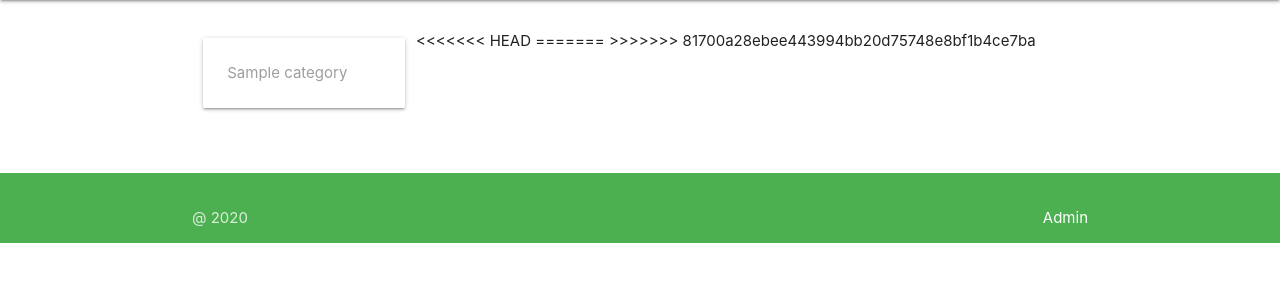
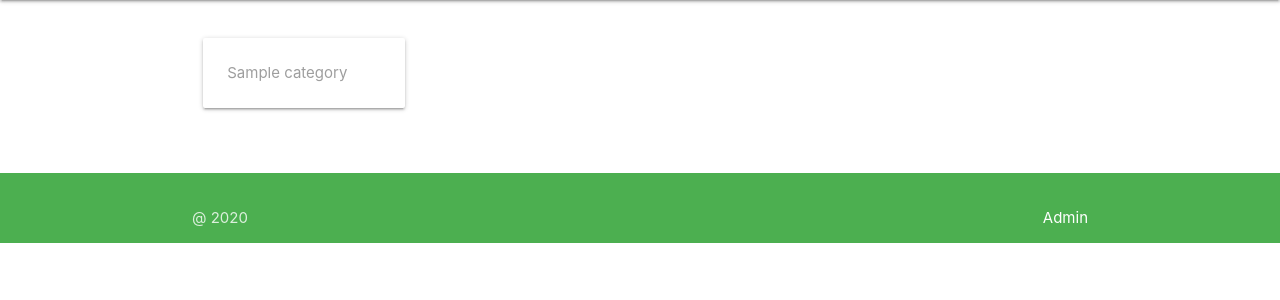
Before and after one commit to imanuelfebie/flask-mysql-e-commerce, a Flask app: template ecommerce/templates/category_list.html in a window 1280 px wide. Shown: the part 64-364 px from the top of the page. Run offline with Flask 2, Linux system fonts and the light colour scheme; the template is opened without the code that fills it: most values are stand-ins (such as "Sample title", 1, 10 or a date in 2020); parts of the project's set-up code (start-up, migrations or seed data) failed here and were passed over.

Commit message:
Update category_list.html

```diff
--- a/ecommerce/templates/category_list.html
+++ b/ecommerce/templates/category_list.html
@@ -11,10 +11,7 @@
 		</div>
 	</div>
 </div>
-<<<<<<< HEAD
-=======
 
->>>>>>> 81700a28ebee443994bb20d75748e8bf1b4ce7ba
 {% endfor %}
 </div>
 </div>
```
